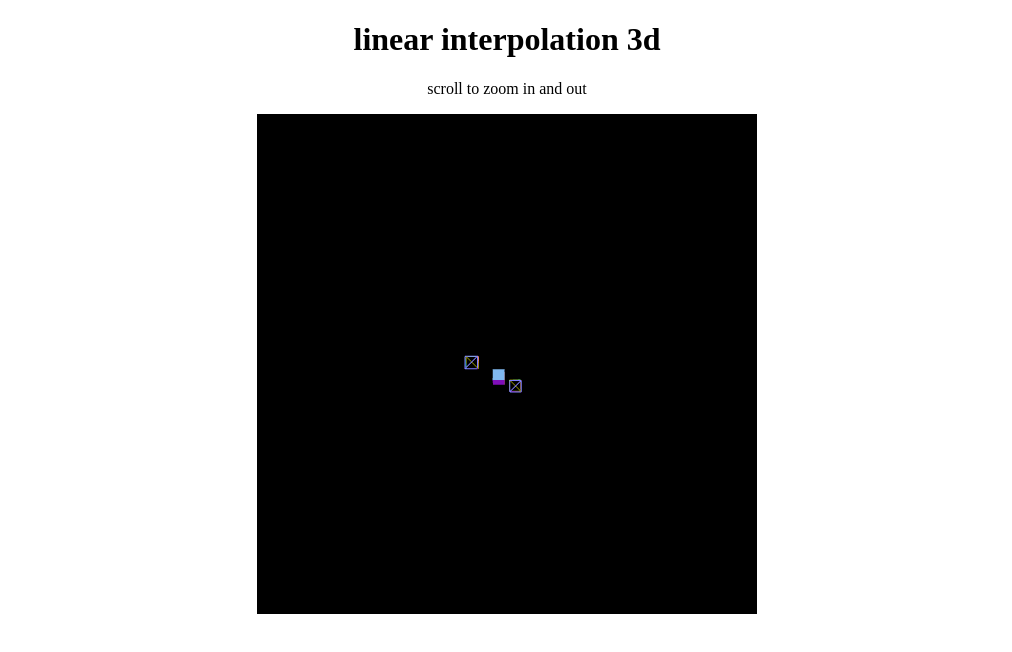
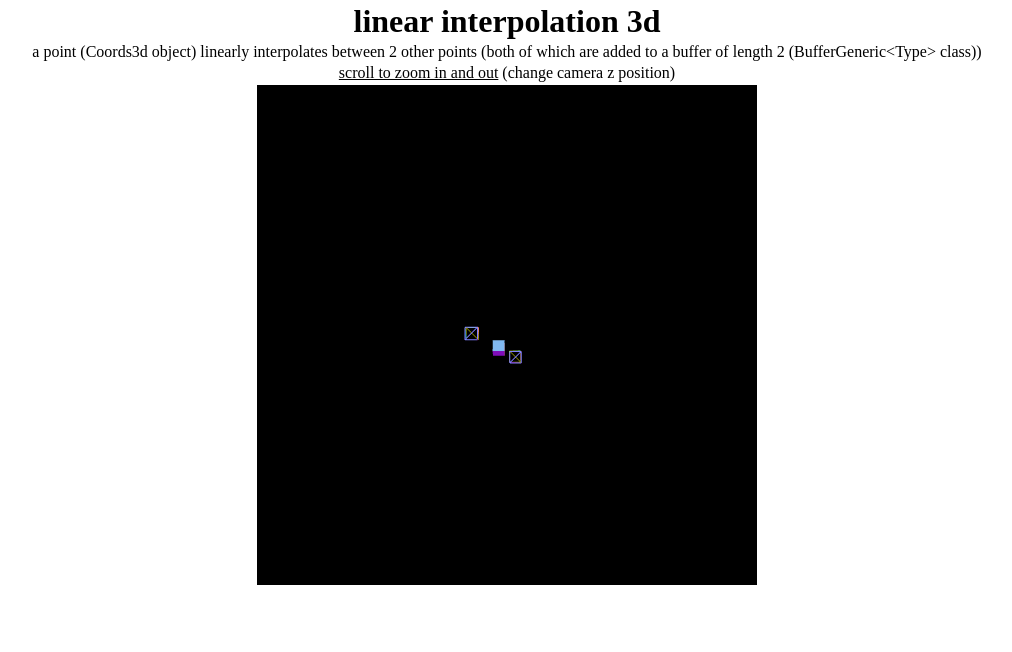
Before and after one commit to zoolu-got-rhythm/three.js-ts-experiments, a website with bundled scripts: page src/index.html in a window 1280 px wide. Shown: the whole page, without its empty margins (133-1145 px from the left). Built offline with nearby package versions, Linux system fonts and the light colour scheme.

Commit message:
updated html with descriptions for this experiment

```diff
--- a/src/index.html
+++ b/src/index.html
@@ -11,15 +11,27 @@
 
 			canvas {
 				/* background-color: black; */
+				margin: 0 auto;
+			}
 
-				margin: 0 auto;
+			.underline{
+				text-decoration: underline;
+			}
+
+			h1{
+				margin: 3px;
+			}
+
+			p{
+				margin:3px;
 			}
 
 		</style>
 	</head>
 	<body>
 		<h1> linear interpolation 3d</h1>
-		<p> scroll to zoom in and out </p>
+		<p> a point (Coords3d object) linearly interpolates between 2 other points (both of which are added to a buffer of length 2 (BufferGeneric&lt;Type&gt; class)) </p>
+		<p> <span class="underline">scroll to zoom in and out</span> (change camera z position) </p>
 		<script src="../bundle/index.js"></script>
 	</body>
 </html>
```
